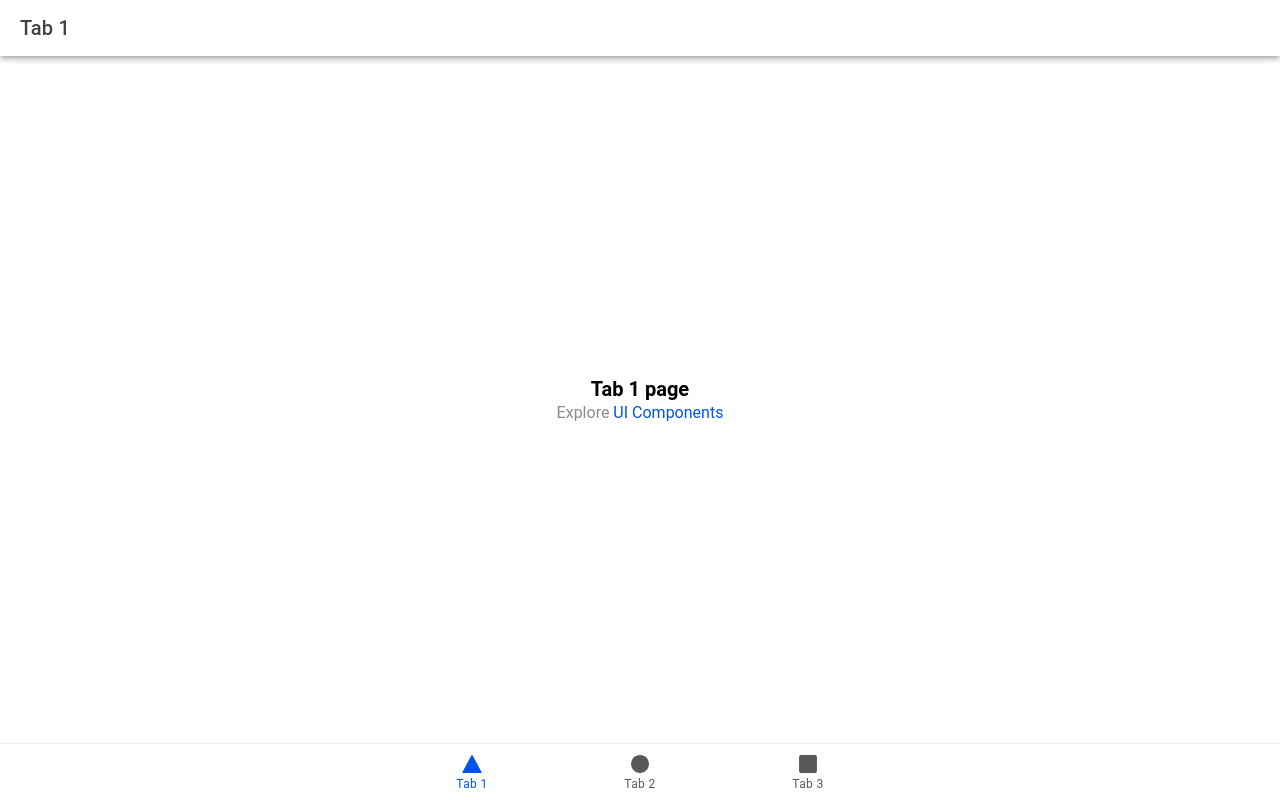
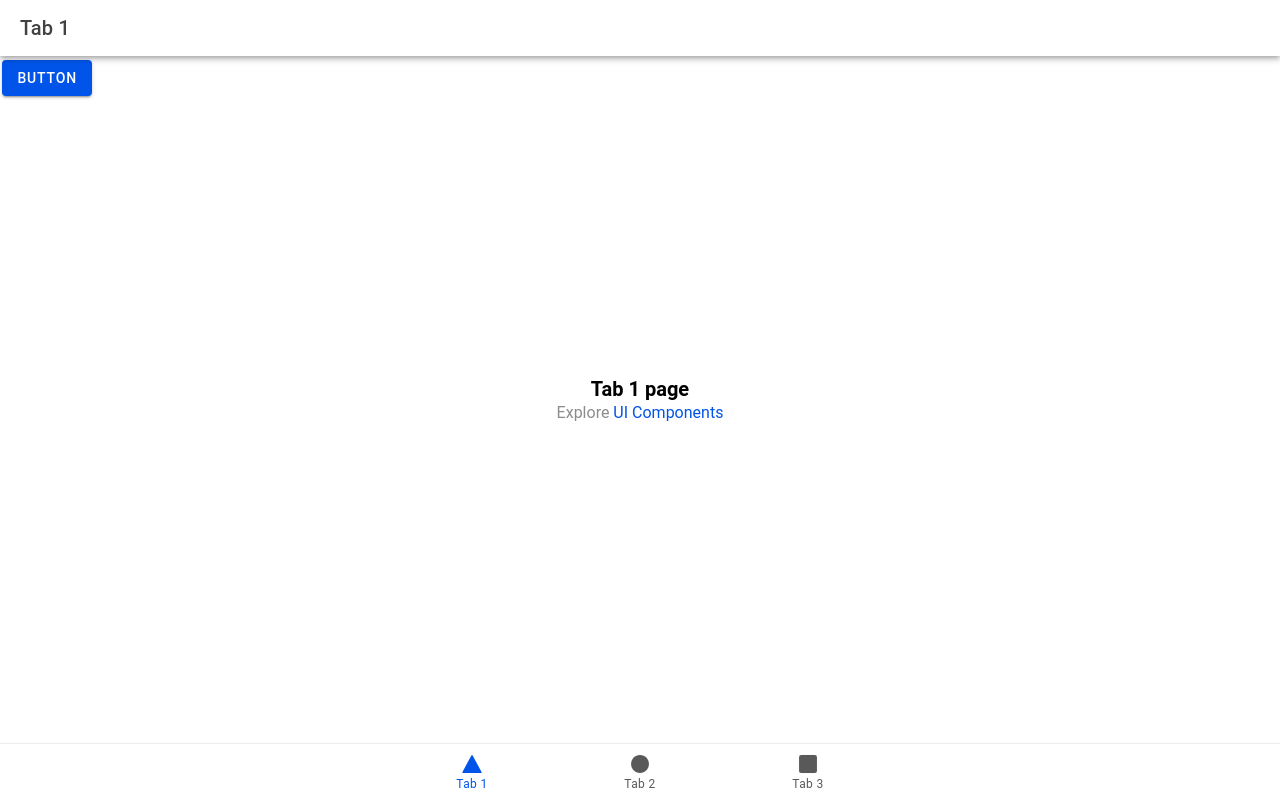
Before and after one commit to AlexandreTonin/palazzo-mobile, a React (Vite) app: page /tab1 in a window 1280 px wide. Built offline with nearby package versions, Linux system fonts and the light colour scheme.

Commit message:
chore: start ionic project and setup capacitor

```diff
--- a/package.json
+++ b/package.json
@@ -13,8 +13,9 @@
   },
   "dependencies": {
     "@capacitor/app": "7.1.0",
-    "@capacitor/core": "7.4.3",
+    "@capacitor/core": "^7.4.3",
     "@capacitor/haptics": "7.0.2",
+    "@capacitor/ios": "7.4.3",
     "@capacitor/keyboard": "7.0.3",
     "@capacitor/status-bar": "7.0.3",
     "@ionic/react": "^8.5.0",
@@ -28,7 +29,7 @@
     "react-router-dom": "^5.3.4"
   },
   "devDependencies": {
-    "@capacitor/cli": "7.4.3",
+    "@capacitor/cli": "^7.4.3",
     "@testing-library/dom": ">=7.21.4",
     "@testing-library/jest-dom": "^5.16.5",
     "@testing-library/react": "^16.2.0",
--- a/src/pages/Tab1.tsx
+++ b/src/pages/Tab1.tsx
@@ -1,6 +1,13 @@
-import { IonContent, IonHeader, IonPage, IonTitle, IonToolbar } from '@ionic/react';
-import ExploreContainer from '../components/ExploreContainer';
-import './Tab1.css';
+import {
+  IonButton,
+  IonContent,
+  IonHeader,
+  IonPage,
+  IonTitle,
+  IonToolbar,
+} from "@ionic/react";
+import ExploreContainer from "../components/ExploreContainer";
+import "./Tab1.css";
 
 const Tab1: React.FC = () => {
   return (
@@ -17,6 +24,7 @@ const Tab1: React.FC = () => {
           </IonToolbar>
         </IonHeader>
         <ExploreContainer name="Tab 1 page" />
+        <IonButton>Button</IonButton>
       </IonContent>
     </IonPage>
   );
```
Also changed, not shown: 19 other files (tests, documents, lock files or other folders).
